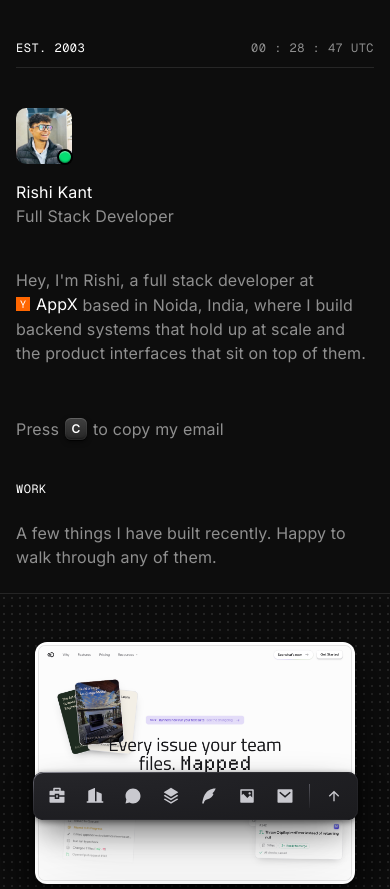
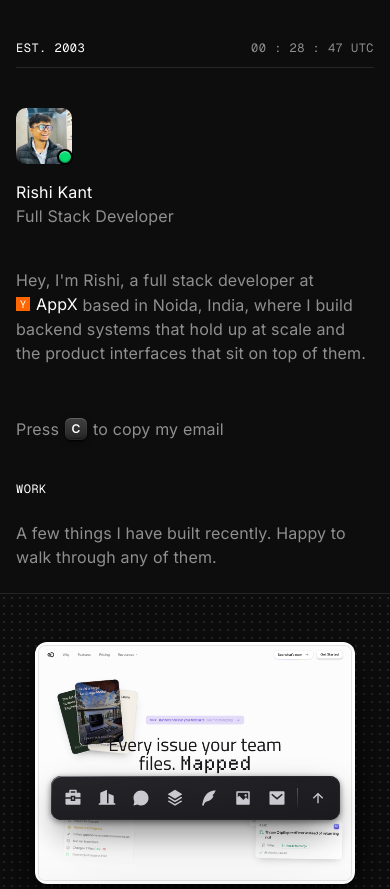
Before and after one commit to kant-github/kant-portfolio, a Next.js app: page / in a window 390 px wide. Shown: the top 889 px of the page. Built offline with nearby package versions, Linux system fonts and the light colour scheme; no server answers.

Commit message:
make the dock smaller

```diff
--- a/components/dock.tsx
+++ b/components/dock.tsx
@@ -27,12 +27,12 @@ const SECTIONS: DockItem[] = [
 ];
 
 const BUTTON_CLASS =
-	"group/item relative flex size-9 items-center justify-center rounded-md text-dock-ink transition duration-200 ease-out hover:-translate-y-0.5 hover:bg-dock-hover hover:text-white focus-visible:bg-dock-hover focus-visible:text-white focus-visible:outline-none active:translate-y-0 sm:size-11";
+	"group/item relative flex size-8 items-center justify-center rounded-md text-dock-ink transition duration-200 ease-out hover:-translate-y-0.5 hover:bg-dock-hover hover:text-white focus-visible:bg-dock-hover focus-visible:text-white focus-visible:outline-none active:translate-y-0 sm:size-9";
 
 // The tooltip is the one thing that fades, because it has to appear and
 // disappear. The dock itself is always fully solid.
 const TIP_CLASS =
-	"pointer-events-none invisible absolute -top-11 left-1/2 -translate-x-1/2 translate-y-1 scale-95 rounded-lg bg-dock-tip px-2.5 py-1.5 font-mono text-[10px] leading-none tracking-label whitespace-nowrap text-white uppercase opacity-0 shadow-dock-tip ring-1 ring-dock-tip-edge transition duration-200 ease-out group-hover/item:visible group-hover/item:translate-y-0 group-hover/item:scale-100 group-hover/item:opacity-100 group-focus-visible/item:visible group-focus-visible/item:translate-y-0 group-focus-visible/item:scale-100 group-focus-visible/item:opacity-100";
+	"pointer-events-none invisible absolute -top-9 left-1/2 -translate-x-1/2 translate-y-1 scale-95 rounded-lg bg-dock-tip px-2.5 py-1.5 font-mono text-[10px] leading-none tracking-label whitespace-nowrap text-white uppercase opacity-0 shadow-dock-tip ring-1 ring-dock-tip-edge transition duration-200 ease-out group-hover/item:visible group-hover/item:translate-y-0 group-hover/item:scale-100 group-hover/item:opacity-100 group-focus-visible/item:visible group-focus-visible/item:translate-y-0 group-focus-visible/item:scale-100 group-focus-visible/item:opacity-100";
 
 export function Dock() {
 	return (
@@ -61,7 +61,7 @@ export function Dock() {
 				})}
 
 				<span
-					className="mx-1 h-6 w-px bg-linear-to-b from-dock-divider-top to-dock-divider-bottom"
+					className="mx-0.5 h-5 w-px bg-linear-to-b from-dock-divider-top to-dock-divider-bottom"
 					aria-hidden="true"
 				/>
 
@@ -72,7 +72,7 @@ export function Dock() {
 				>
 					<ScrollRing />
 					<RiArrowUpLine
-						className="size-4 sm:size-4.5"
+						className="size-4 sm:size-3.5"
 						aria-hidden="true"
 					/>
 					<span className={TIP_CLASS}>Back to top</span>
```
